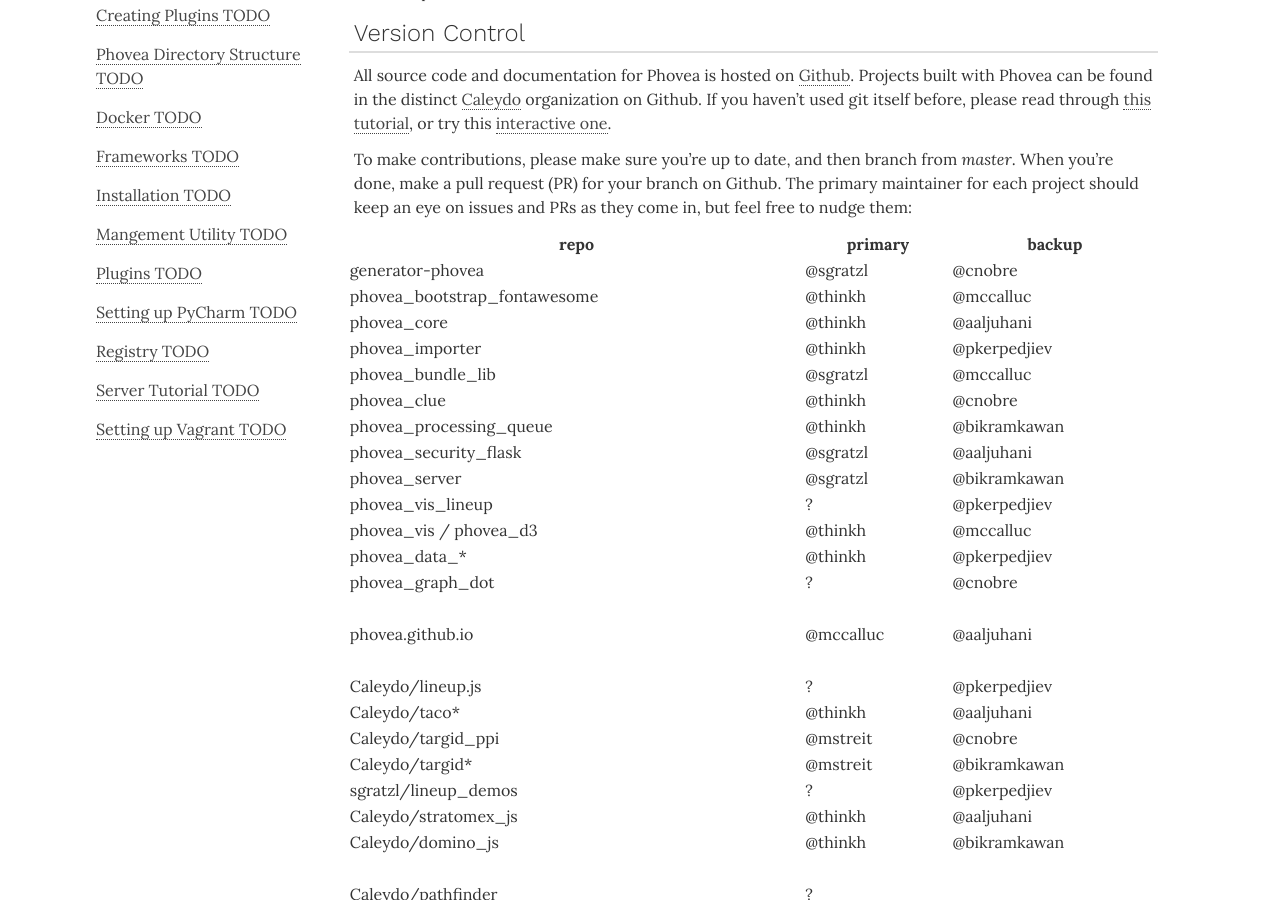
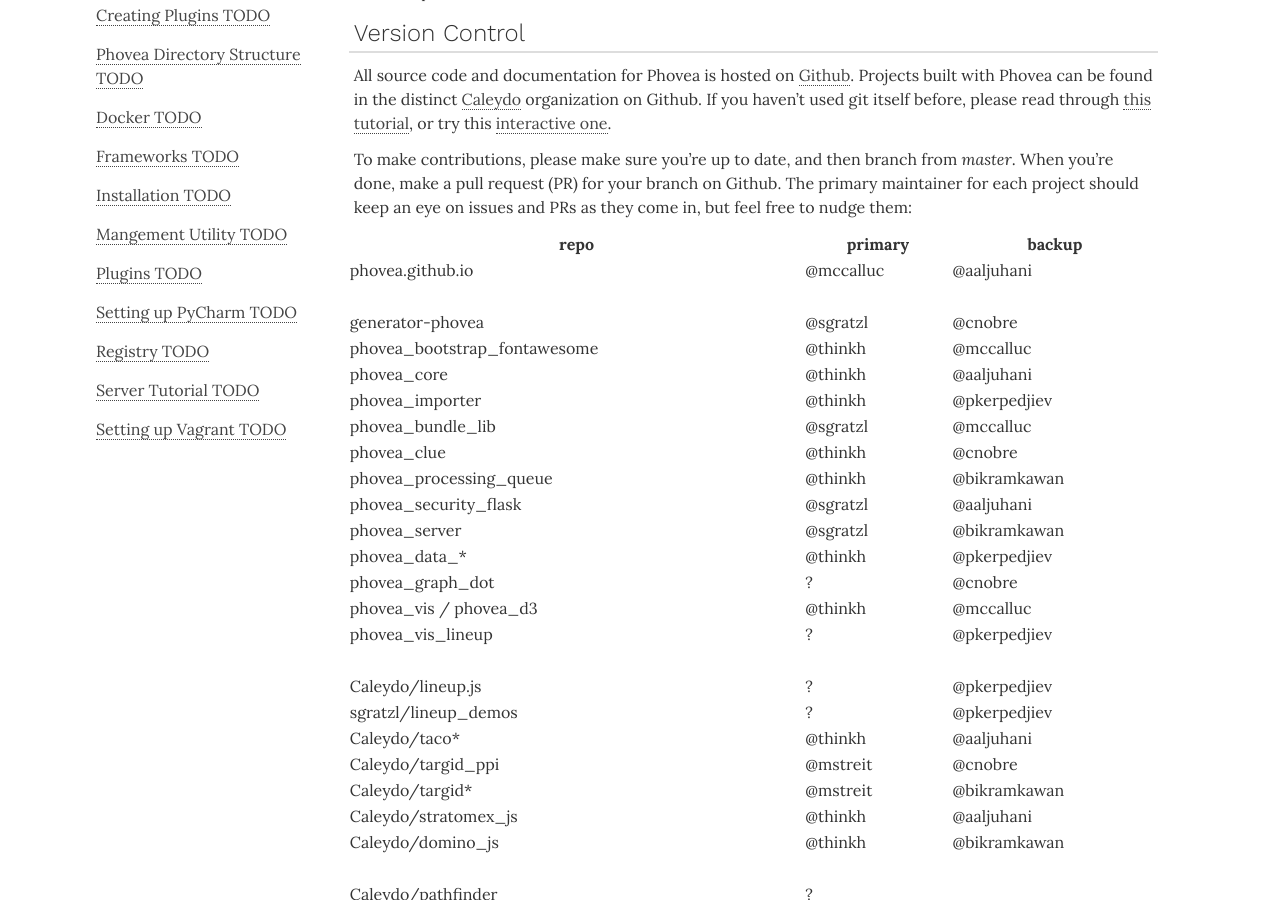
Before and after one commit to phovea/phovea.github.io, a Jekyll site: the page built from contributors/prereqs.md, in a window 1280 px wide and 900 px high, scrolled down 326 px. Built offline with Jekyll 4.4.1, drawn with Linux system fonts in a browser that asks for light colours; nearby versions of some CDN libraries; some web fonts are replaced; part of the change alters nothing that is shown.

Commit message:
Changed order to make clusters more visible

```diff
--- a/contributors/prereqs.md
+++ b/contributors/prereqs.md
@@ -26,6 +26,8 @@ each project should keep an eye on issues and PRs as they come in, but feel free
 
 | repo                         | primary   | backup       |
 |------------------------------|-----------|--------------|
+| phovea.github.io             | @mccalluc | @aaljuhani   |
+|
 | generator-phovea             | @sgratzl  | @cnobre      |
 | phovea_bootstrap_fontawesome | @thinkh   | @mccalluc    |
 | phovea_core                  | @thinkh   | @aaljuhani   |
@@ -35,18 +37,16 @@ each project should keep an eye on issues and PRs as they come in, but feel free
 | phovea_processing_queue      | @thinkh   | @bikramkawan |
 | phovea_security_flask        | @sgratzl   | @aaljuhani   |
 | phovea_server                | @sgratzl  | @bikramkawan |
-| phovea_vis_lineup            | ?   | @pkerpedjiev |
-| phovea_vis / phovea_d3       | @thinkh   | @mccalluc    |
 | phovea_data_*                | @thinkh   | @pkerpedjiev |
 | phovea_graph_dot             | ?   | @cnobre      |
-|
-| phovea.github.io             | @mccalluc | @aaljuhani   |
+| phovea_vis / phovea_d3       | @thinkh   | @mccalluc    |
+| phovea_vis_lineup            | ?   | @pkerpedjiev |
 |
 | Caleydo/lineup.js            | ?   | @pkerpedjiev |
+| sgratzl/lineup_demos         | ?   | @pkerpedjiev |
 | Caleydo/taco*                | @thinkh   | @aaljuhani   |
 | Caleydo/targid_ppi           | @mstreit   | @cnobre      |
 | Caleydo/targid*              | @mstreit   | @bikramkawan |
-| sgratzl/lineup_demos         | ?   | @pkerpedjiev |
 | Caleydo/stratomex_js         | @thinkh   | @aaljuhani   |
 | Caleydo/domino_js            | @thinkh   | @bikramkawan |
 |
```
